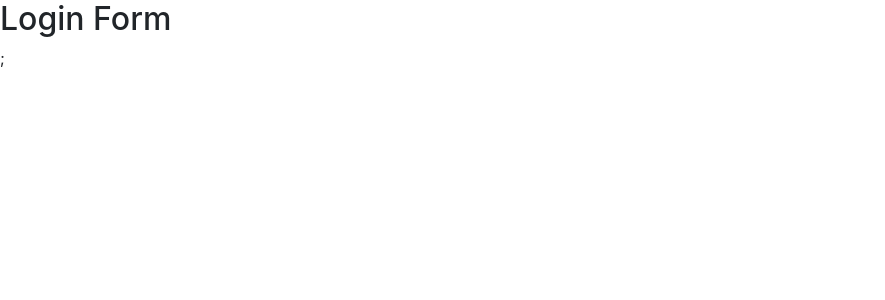
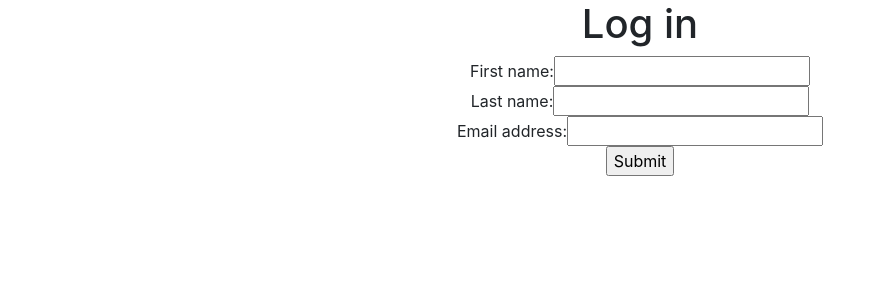
Before and after one commit to ChiuYein/affin-hwang-customer-information-management, a React (Create React App) app in the folder client/: page /login in a window 1280 px wide. Shown: the top 300 px of the page, without its empty margins (0-885 px from the left). Built offline with nearby package versions, Linux system fonts and the light colour scheme.

Commit message:
Create login form and redirect to dashboard for register and login

```diff
--- a/client/src/components/dashboard.js
+++ b/client/src/components/dashboard.js
@@ -1,3 +1,4 @@
+// React
 import React from "react";
 
 export default function Dashboard() {
--- a/client/src/components/loginForm.js
+++ b/client/src/components/loginForm.js
@@ -1,10 +1,64 @@
 // React
-import React from "react";
+import { useState } from "react";
+import { useNavigate } from "react-router-dom";
 
 export default function LoginForm() {
+  const navigate = useNavigate();
+  const [firstName, setFirstName] = useState("");
+  const [lastName, setLastName] = useState("");
+  const [emailAddress, setEmailAddress] = useState("");
+  const [authenticated, setauthenticated] = useState(
+    localStorage.getItem(localStorage.getItem("authenticated") || false)
+  );
+
+  const users = [
+    { firstName: "new", lastName: "register", emailAddress: "new@register" },
+  ];
+
+  const handleSubmit = (e) => {
+    e.preventDefault();
+    const account = users.find((user) => user.emailAddress === emailAddress);
+    console.log("account:", account);
+    if (account && account.emailAddress === emailAddress) {
+      setauthenticated(true);
+      localStorage.setItem("authenticated", true);
+      navigate("/dashboard");
+    }
+  };
   return (
-    <div>
-      <h2>Login Form</h2>;
-    </div>
+    <form onSubmit={handleSubmit} style={{ textAlign: "center" }}>
+      <h1>Log in</h1>
+      <div>
+        <label>
+          First name:
+          <input
+            type="text"
+            value={firstName}
+            onChange={(e) => setFirstName(e.target.value)}
+          />
+        </label>
+      </div>
+      <div>
+        <label>
+          Last name:
+          <input
+            type="text"
+            value={lastName}
+            onChange={(e) => setLastName(e.target.value)}
+          />
+        </label>
+      </div>
+      <div>
+        <label>
+          Email address:
+          <input
+            type="text"
+            value={emailAddress}
+            onChange={(e) => setEmailAddress(e.target.value)}
+          />
+        </label>
+      </div>
+      <input type="submit" value="Submit" />
+    </form>
   );
 }
--- a/client/src/components/registrationForm.js
+++ b/client/src/components/registrationForm.js
@@ -1,20 +1,23 @@
 // React
 import React, { useState } from "react";
 import axios from "axios";
+import { useNavigate } from "react-router-dom";
 
 const baseURL = "http://localhost:3000/";
 
 export default function RegistrationForm() {
+  const navigate = useNavigate();
   const [firstName, setFirstName] = useState("");
   const [lastName, setLastName] = useState("");
   const [emailAddress, setEmailAddress] = useState("");
 
-  const handleSubmit = (event) => {
-    event.preventDefault();
+  const handleSubmit = (e) => {
+    e.preventDefault();
     axios
       .post(`${baseURL}register`, { firstName, lastName, emailAddress })
       .then((response) => {
         console.log("response:", response);
+        navigate("/dashboard");
       });
   };
 
```
